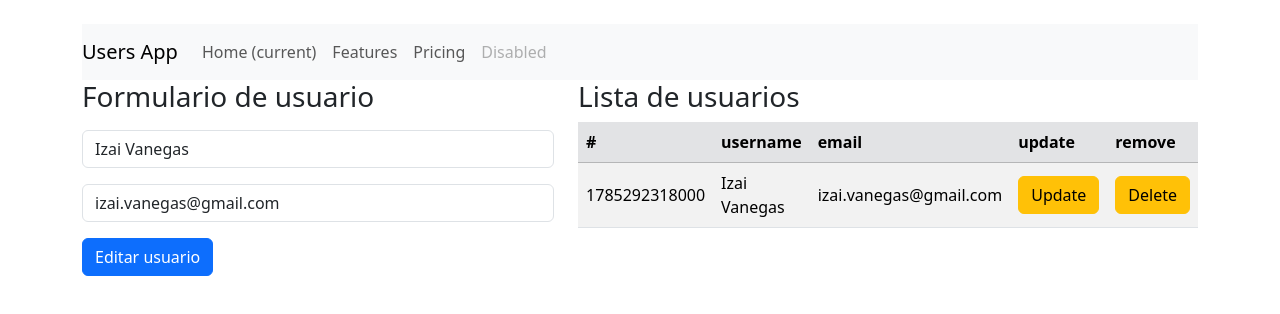
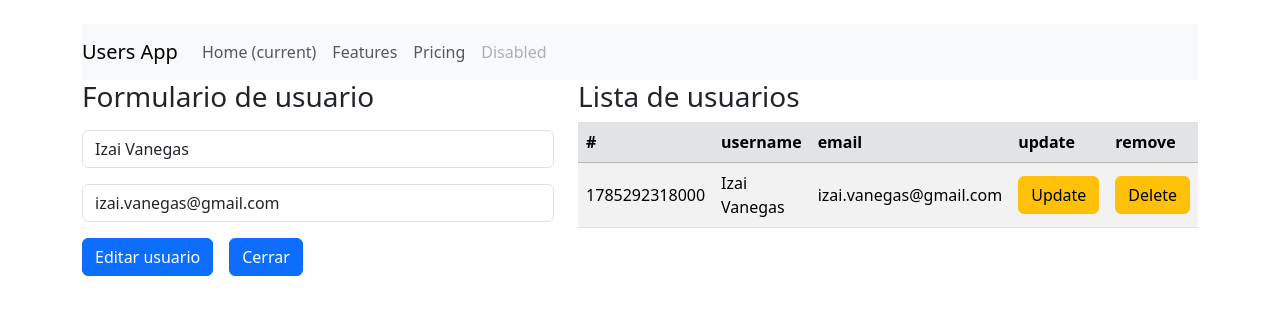
Before and after one commit to izaivanegas/react-usersapp, a React (Vite) app: page / in a window 1280 px wide. Both pictures are taken after a click on the button "Update". Shown: the top 314 px of the page. Built offline with nearby package versions, Linux system fonts and the light colour scheme.

Commit message:
Agregue la funcionalidad para eliminar el formulario y que solo sea visible cuando sea necesario es decir al hacer clic con el boton

```diff
--- a/src/UsersApp.jsx
+++ b/src/UsersApp.jsx
@@ -9,9 +9,12 @@ export const UsersApp = () => {
         users,
         userSelected,
         initialUserForm,
+        visibleForm,
         handlerAddUser,
         handlerRemoveUser,
-        handleEditUser
+        handleEditUser,
+        handleCloseForm,
+        handleOpenForm
     } = useUsers();
 
     return (
@@ -20,14 +23,29 @@ export const UsersApp = () => {
             <div className="container my-4">
                 <Header/>
                 <div className="row">
+
+                        {
+                            !visibleForm ||
+
                             <div className="col">
                             <UserForm
                                 handlerAddUser={handlerAddUser}
                                 initialUserForm={initialUserForm}
                                 userSelected={userSelected}
+                                handleCloseForm={handleCloseForm}
                             />
                             </div>
+                        }
+
                     <div className="col">
+
+                        { visibleForm || <button className="btn btn-primary my-3" type="button"
+                        onClick={handleOpenForm}
+                        >
+                            Nuevo usuario
+                        </button> }
+
+
                         {users.length === 0 ?
                             <div className="alert alert-warning my-3">
                                 No hay usuarios
--- a/src/components/UserForm.jsx
+++ b/src/components/UserForm.jsx
@@ -1,7 +1,7 @@
 import {useEffect, useState} from "react";
 import Swal from "sweetalert2";
 
-export const UserForm = ({handlerAddUser, initialUserForm, userSelected}) => {
+export const UserForm = ({handlerAddUser, initialUserForm, userSelected, handleCloseForm}) => {
 
     const [userForm, setUserForm] = useState(initialUserForm);
 
@@ -42,6 +42,11 @@ export const UserForm = ({handlerAddUser, initialUserForm, userSelected}) => {
         setUserForm(initialUserForm);
     }
 
+    const onCloseForm = () => {
+        console.log("CLOSE USER");
+        handleCloseForm();
+        setUserForm(initialUserForm);
+    }
 
     return (
         <>
@@ -66,6 +71,10 @@ export const UserForm = ({handlerAddUser, initialUserForm, userSelected}) => {
                     {id > 0 ? 'Editar usuario' : 'Agregar Usuario'}
 
                 </button>
+                <button type="button" className="btn btn-primary mx-3"
+                onClick={()=>onCloseForm()}
+
+                >Cerrar</button>
             </form>
 
         </>
--- a/src/hooks/useUsers.js
+++ b/src/hooks/useUsers.js
@@ -25,6 +25,7 @@ export const useUsers = () => {
 
     const [users, dispatch] = useReducer(usersReducer,initialUsers)
     const [userSelected, setUserSelected] = useState(initialUserForm)
+    const [visibleForm, setVisibleForm] = useState(false)
 
     const handlerAddUser = (user)=>{
         if(user !== null && user.id !== undefined ){
@@ -57,7 +58,7 @@ export const useUsers = () => {
         }else{
             console.log("problema con el procesamiento de usuario")
         }
-
+        handleCloseForm()
     }
 
     const handlerRemoveUser = (id)=>{
@@ -96,29 +97,30 @@ export const useUsers = () => {
     const handleEditUser = (user)=>{
         console.log("REMOVE USER REMOVE USER" + user.id)
         console.log("username: "+ user.username)
-
+        setVisibleForm(true)
         setUserSelected({
             ...user,
 
         })
-        /*if(user !== null){
-            dispatch({
-                type:updateUser,
-                payload:user
-            })
-        }else{
-            alert("Problem editing user");
-        }
-    */
     }
+    const handleOpenForm = () =>{
+        setVisibleForm(true)
+    }
+    const handleCloseForm = () =>{
+        setVisibleForm(false)
+        setUserSelected(initialUserForm)
+    }
+
     return {
         users,
         userSelected,
         initialUserForm,
+        visibleForm,
         handlerAddUser,
         handlerRemoveUser,
-        handleEditUser
+        handleEditUser,
+        handleOpenForm,
+        handleCloseForm
     }
 
-
 }
```
Lines whose indentation alone changed are shown as unchanged.
